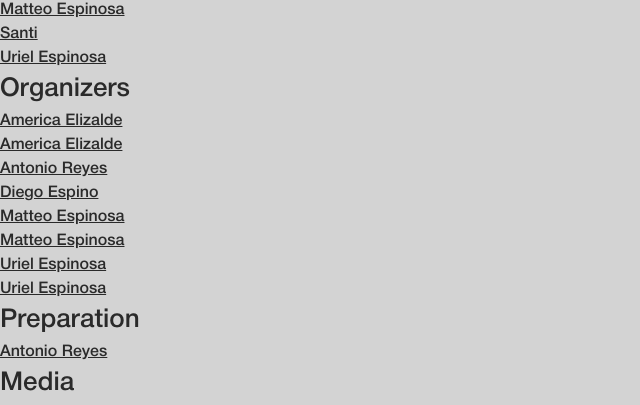
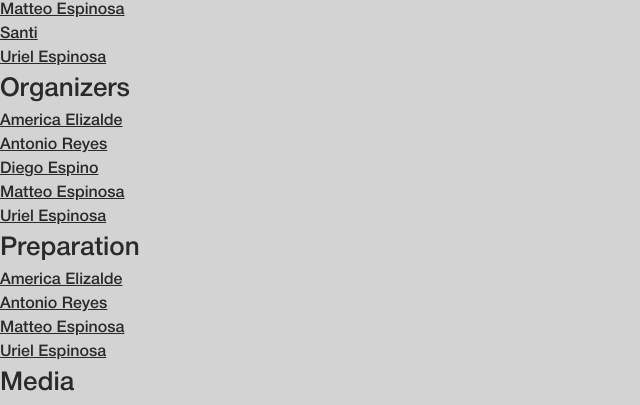
Before and after one commit to Antonioreyes8/warehouse-project, a Next.js app: page /projects/project-I in a window 1280 px wide. Shown: the part 1500-1905 px from the top of the page, without its empty margins (0-640 px from the left). Built offline with nearby package versions, Linux system fonts and the light colour scheme; no server answers.

Commit message:
Adding Ame

```diff
--- a/app/projects/data.ts
+++ b/app/projects/data.ts
@@ -109,9 +109,9 @@ In addition to physical activities, the project emphasized dialogue and reflecti
 
 			// Preparation
 			{ name: "Antonio Reyes", role: "Preparation", username: "antonioreyes" },
-			{ name: "America Elizalde", role: "Organizers", username: "aec.23" },
-			{ name: "Uriel Espinosa", role: "Organizers" },
-			{ name: "Matteo Espinosa", role: "Organizers" },
+			{ name: "America Elizalde", role: "Preparation", username: "aec.23" },
+			{ name: "Uriel Espinosa", role: "Preparation" },
+			{ name: "Matteo Espinosa", role: "Preparation" },
 
 			// Media
 			{ name: "Junior", role: "Media" },
```
